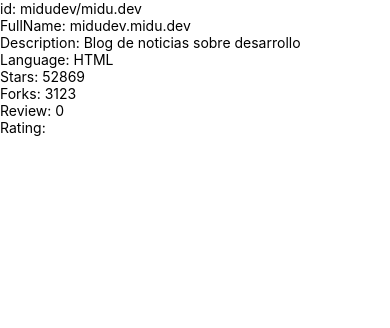
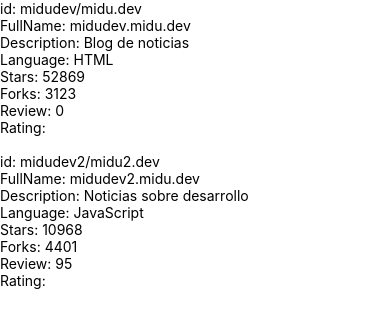
Before and after one commit to pedro-donoso/curso-react-native, a React Native app: screen / in a window 390 px wide. Shown: the top 328 px of the page. Built offline with nearby package versions, Linux system fonts and the light colour scheme.

Commit message:
agrego separador

```diff
--- a/src/components/RepositoryList.jsx
+++ b/src/components/RepositoryList.jsx
@@ -6,6 +6,7 @@
  return (
   <FlatList
    data={repositories}
+   ItemSeparatorComponent={() => <Text> </Text>}
    renderItem={({ item: repo }) => (
     <View key={repo.id}>
      <Text>id: {repo.fullName}</Text>
--- a/src/data/repositories.js
+++ b/src/data/repositories.js
@@ -1,13 +1,24 @@
 export default [
  {
-    id: 'midudev.midu.dev',
-    fullName: 'midudev/midu.dev',
-    description: 'Blog de noticias sobre desarrollo',
-    language: 'HTML',
+  id: "midudev.midu.dev",
+  fullName: "midudev/midu.dev",
+  description: "Blog de noticias",
+  language: "HTML",
   forksCount: 3123,
   stargazersCount: 52869,
   ratingAverage: 0,
   reviewCount: 0,
-    ownerAvatarUrl: 'https://avatars.githubusercontent.com/u/1561955?v=4'
+  ownerAvatarUrl: "https://avatars.githubusercontent.com/u/1561955?v=4",
+ },
+ {
+  id: "midudev2.midu.dev",
+  fullName: "midudev2/midu2.dev",
+  description: "Noticias sobre desarrollo",
+  language: "JavaScript",
+  forksCount: 4401,
+  stargazersCount: 10968,
+  ratingAverage: 11,
+  reviewCount: 95,
+  ownerAvatarUrl: "https://avatars.githubusercontent.com/u/1561955?v=4",
  }
-]
+];
```
Lines whose indentation alone changed are shown as unchanged.
